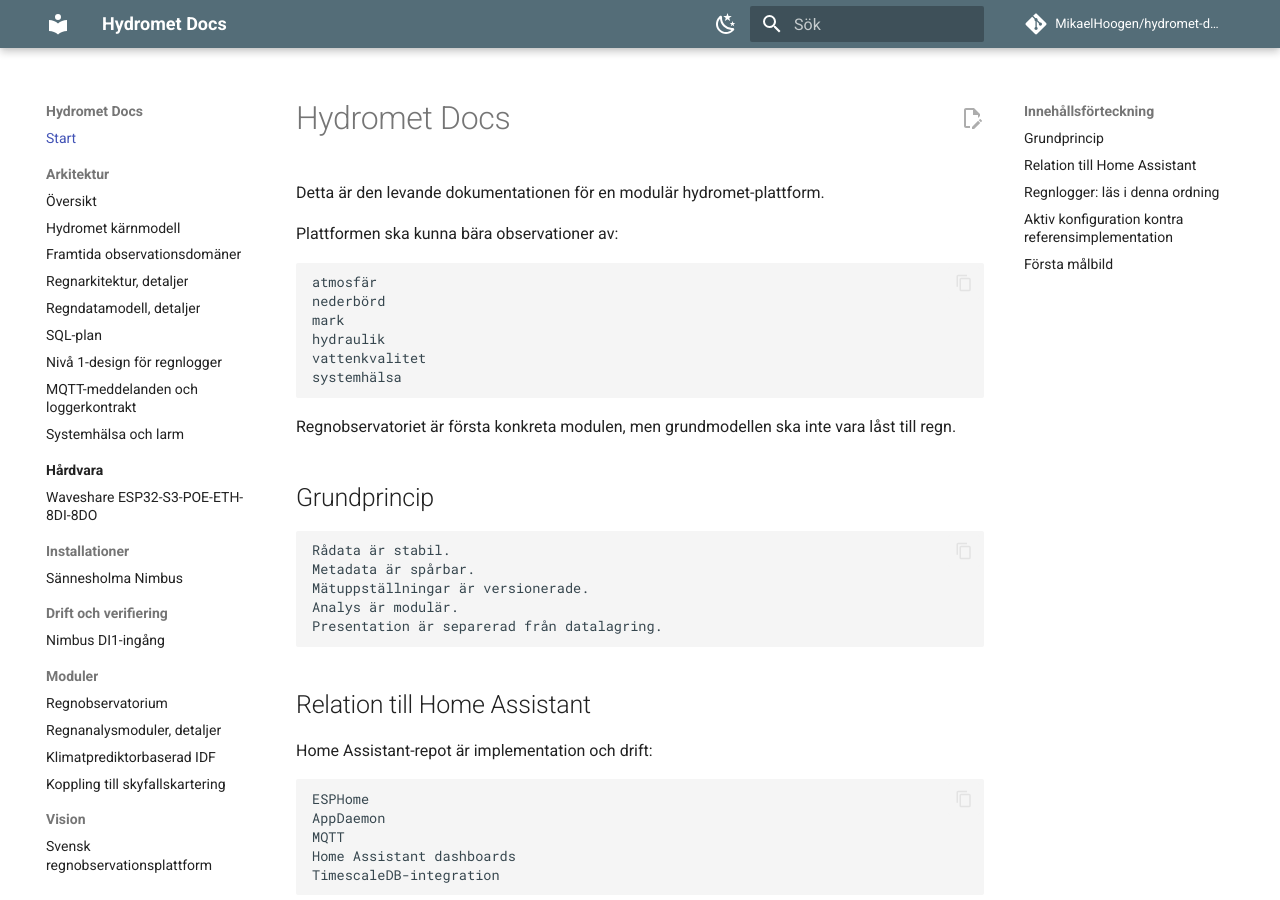
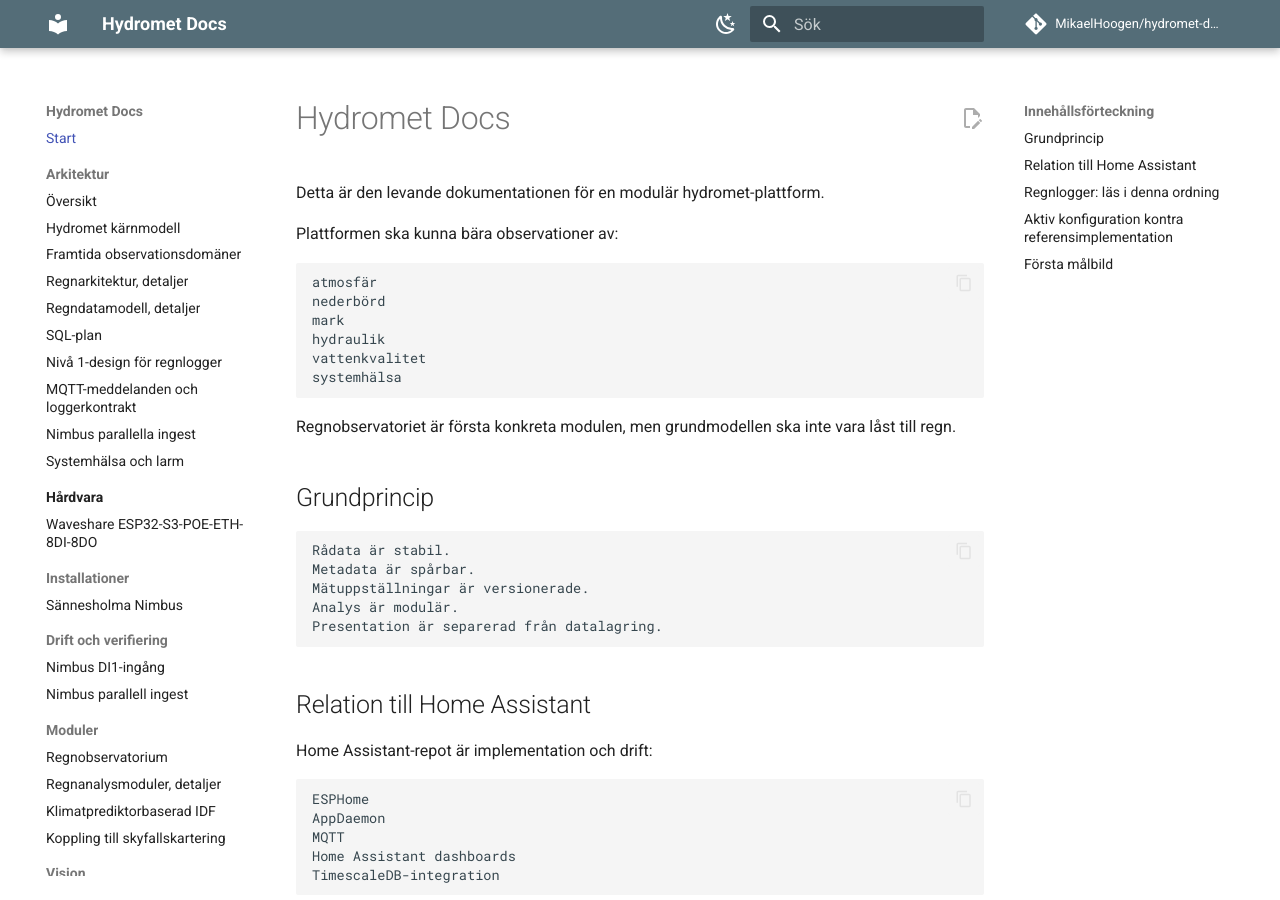
Before and after one commit to MikaelHoogen/hydromet-docs, an MkDocs documentation site: the page built from docs/index.md, in a window 1280 px wide and 900 px high. Built offline with MkDocs 1.6.1 and Material for MkDocs 9.7.7, drawn with Linux system fonts in a browser that asks for light colours; comment, search, counter and statistics services are not loaded.

Commit message:
Lägg in Nimbus parallella ingest i navigationen

```diff
--- a/mkdocs.yml
+++ b/mkdocs.yml
@@ -71,6 +71,7 @@ nav:
       - SQL-plan: architecture/sql-plan.md
       - Nivå 1-design för regnlogger: architecture/level-1-logger-design.md
       - MQTT-meddelanden och loggerkontrakt: architecture/mqtt-message-contract.md
+      - Nimbus parallella ingest: architecture/nimbus-parallel-ingest.md
       - Systemhälsa och larm: architecture/system-health.md
   - Hårdvara:
       - Förteckning: hardware/index.md
@@ -79,6 +80,7 @@ nav:
       - Sännesholma Nimbus: installations/sannesholma-nimbus.md
   - Drift och verifiering:
       - Nimbus DI1-ingång: runbooks/nimbus-di1-verification.md
+      - Nimbus parallell ingest: runbooks/nimbus-parallel-ingest.md
   - Moduler:
       - Regnobservatorium: modules/rain-observatory.md
       - Regnanalysmoduler, detaljer: modules/rain-analysis-modules.md
@@ -102,3 +104,5 @@ nav:
       - ADR-0007 Klimatprediktorbaserad IDF är en framtida jämförelsemetod: adr/adr-0007-climate-predictor-idf-is-future-method.md
       - ADR-0008 Hydromet core byggs före regnmodul: adr/adr-0008-hydromet-core-before-rain-module.md
       - ADR-0009 Separera loggertest från analys- och beräkningstest: adr/adr-0009-separate-logger-test-from-analysis-test.md
+      - ADR-0010 Regnloggernivåer och mätintegritet: adr/adr-0010-rain-logger-reliability-levels.md
+      - ADR-0011 Nimbus parallella test- och produktionsingest: adr/adr-0011-nimbus-parallel-test-production-ingest.md
```
